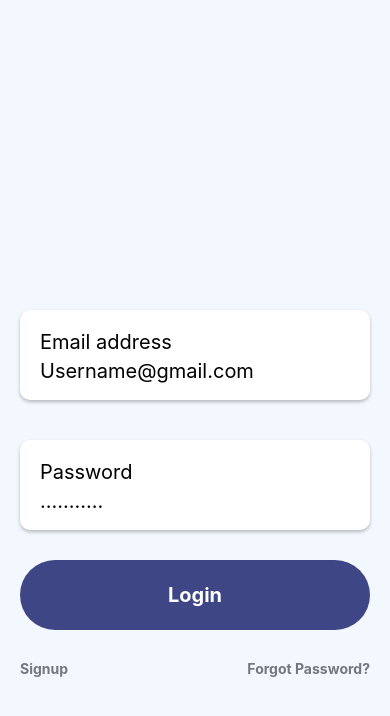
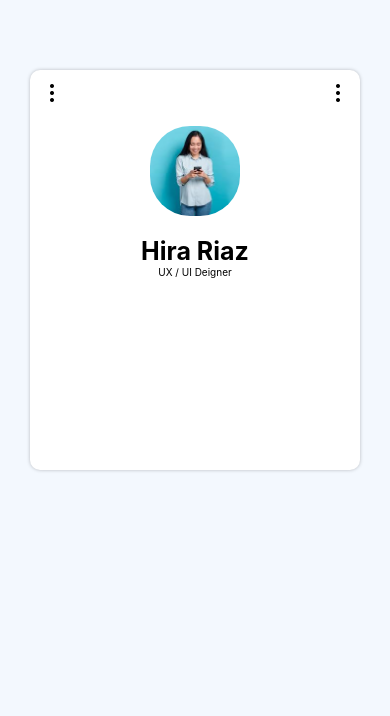
Before and after one commit to Zunuoh/randoms, a React Native app: screen / in a window 390 px wide. Shown: the top 716 px of the page. Built offline with nearby package versions, Linux system fonts and the light colour scheme.

Commit message:
Overview added

```diff
--- a/App.js
+++ b/App.js
@@ -5,12 +5,14 @@ import AlvaradoScreen  from './src/AlvaradoScreen';
 import ProfileScreen  from './src/ProfileScreen';
 import ConverScreen from './src/ConverScreen.js';
 import LoginScreen from './src/transactions/Login';
+import OverviewScreen from './src/transactions/Overview';
 export default function App() {
   return (
     // <AlvaradoScreen/>
     // <ProfileScreen/>
     // <ConverScreen/>
-    <LoginScreen/>
+    // <LoginScreen/>
+    <OverviewScreen/>
   );
 }
 
--- a/src/transactions/Login.js
+++ b/src/transactions/Login.js
@@ -1,56 +1,90 @@
-import React from 'react';
-import { View,Text, Image, TextInput } from 'react-native';
+import React from "react";
+import { View, Text, Image, TextInput, TouchableOpacity } from "react-native";
 
-
-const LoginScreen =()=>{
-    return(
-        <View style={{flex:1, padding:20, backgroundColor:"#F3F8FE"}}>
-            <View style={{ marginTop:290, backgroundColor:"white", height:90, borderRadius:10, padding:20,  shadowOffset: {
+const LoginScreen = () => {
+  return (
+    <View style={{ flex: 1, padding: 20, backgroundColor: "#F3F8FE" }}>
+      <View
+        style={{
+          marginTop: 290,
+          backgroundColor: "white",
+          height: 90,
+          borderRadius: 20,
+          padding: 20,
+          shadowOffset: {
             width: 0,
             height: 2,
           },
           shadowOpacity: 0.25,
           shadowRadius: 3.84,
-          borderRadius:10,
-          elevation: 5,}}>
-            <Text style={{fontSize:20}}>Email address</Text>
+          borderRadius: 10,
+          elevation: 5,
+        }}
+      >
+        <Text style={{ fontSize: 20 }}>Email address</Text>
         <TextInput
           placeholder="Username@gmail.com"
-            style={{paddingTop:5, fontSize:20, color:"black"}}
+          style={{ paddingTop: 5, fontSize: 20, color: "black" }}
         />
       </View>
 
-
-            <View style={{ marginTop:40, backgroundColor:"white", height:90, borderRadius:10, padding:20,  shadowOffset: {
+      <View
+        style={{
+          marginTop: 40,
+          backgroundColor: "white",
+          height: 90,
+          borderRadius: 10,
+          padding: 20,
+          shadowOffset: {
             width: 0,
             height: 2,
           },
           shadowOpacity: 0.25,
           shadowRadius: 3.84,
-          borderRadius:10,
-          elevation: 5,}}>
-            <Text style={{fontSize:20}}>Password</Text>
+          borderRadius: 10,
+          elevation: 5,
+        }}
+      >
+        <Text style={{ fontSize: 20 }}>Password</Text>
         <TextInput
           placeholder="..........."
-            style={{paddingTop:5, fontSize:20}}
+          style={{ paddingTop: 5, fontSize: 20 }}
         />
       </View>
 
-            <View style={{justifyContent:"center", alignItems:"center", backgroundColor:"#3E4685", marginTop:30, height:70, borderRadius:50}}>
-                <Text style={{fontSize:20, color:"white", fontWeight:"bold"}}>Login</Text>
-            </View>
+      <TouchableOpacity
+        style={{
+          justifyContent: "center",
+          alignItems: "center",
+          backgroundColor: "#3E4685",
+          marginTop: 30,
+          height: 70,
+          borderRadius: 50,
+        }}
+      >
+        <Text style={{ fontSize: 20, color: "white", fontWeight: "bold" }}>
+          Login
+        </Text>
+      </TouchableOpacity>
 
-            <View style={{flexDirection:"row", marginTop:30, justifyContent:"space-between"}}>
+      <View
+        style={{
+          flexDirection: "row",
+          marginTop: 30,
+          justifyContent: "space-between",
+        }}
+      >
         <View>
-                    <Text style={{fontWeight:"700", color:"#74777C"}}>Signup</Text>
+          <Text style={{ fontWeight: "700", color: "#74777C" }}>Signup</Text>
         </View>
         <View>
-                    <Text style={{fontWeight:"700", color:"#74777C"}}>Forgot Password?</Text>
+          <Text style={{ fontWeight: "700", color: "#74777C" }}>
+            Forgot Password?
+          </Text>
         </View>
       </View>
-
     </View>
-    )
-}
+  );
+};
 
 export default LoginScreen;
--- a/src/transactions/Overview.js
+++ b/src/transactions/Overview.js
@@ -1,12 +1,58 @@
-import React from 'react';
-import { View } from 'react-native';
+import React from "react";
+import { View, Text, Image } from "react-native";
+import { Feather } from "@expo/vector-icons";
 
-const OverviewScreen =()=>{
-    return(
-        <View>
-            <Text>kjh</Text>
+const OverviewScreen = () => {
+  return (
+    <View style={{ backgroundColor: "#F3F8FE", flex: 1, padding: 30 }}>
+      <View
+        style={{
+          backgroundColor: "white",
+          marginTop: 40,
+          height: 400,
+          borderRadius: 20,
+          padding: 10,
+          shadowOpacity: 0.25,
+          shadowRadius: 3.84,
+          borderRadius: 10,
+          elevation: 5,
+        }}
+      >
+        <View style={{ flexDirection: "row", justifyContent: "space-between" }}>
+          <View>
+            <Feather name="more-vertical" size={24} color="black" />
+          </View>
+          <View>
+            <Feather name="more-vertical" size={24} color="black" />
+          </View>
         </View>
-    )
-}
+
+        <View
+          style={{
+            marginTop: 20,
+            justifyContent: "center",
+            alignItems: "center",
+          }}
+        >
+          <Image
+            source={require("../../assets/five.jpeg")}
+            style={{ width: 90, height: 90, borderRadius: 40 }}
+          />
+        </View>
+
+        <View
+          style={{
+            justifyContent: "center",
+            alignItems: "center",
+            marginTop: 20,
+          }}
+        >
+          <Text style={{ fontSize: 25, fontWeight: "bold" }}>Hira Riaz</Text>
+          <Text style={{ fontSize: 10 }}>UX / UI Deigner</Text>
+        </View>
+      </View>
+    </View>
+  );
+};
 
 export default OverviewScreen;
```
Lines whose indentation alone changed are shown as unchanged.
